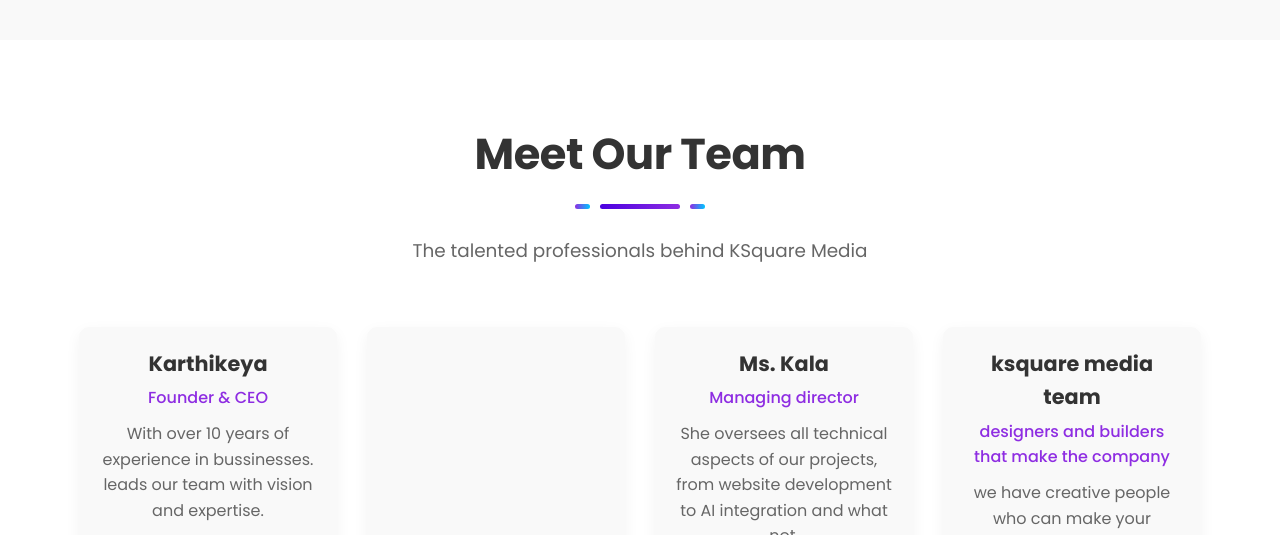
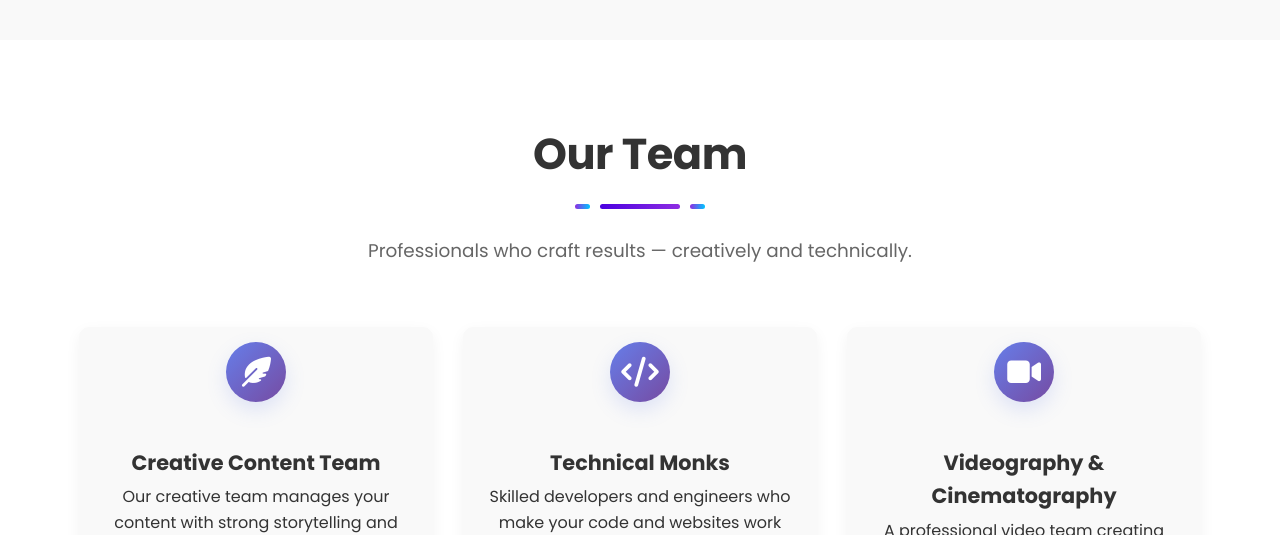
Before and after one commit to ShanmukhJava/ksquare-media, a plain HTML site: page about.html in a window 1280 px wide. Shown: the part 1970-2505 px from the top of the page. Drawn offline with nearby package versions, Linux system fonts and the light colour scheme.

Commit message:
changes in dec

```diff
--- a/about.html
+++ b/about.html
@@ -218,90 +218,57 @@
         </div>
       </div>
     </section>
-
     <section class="team">
       <div class="container">
         <div class="section-header" data-aos="fade-up">
-          <h2>Meet Our Team</h2>
+          <h2>Our Team</h2>
           <div class="underline"></div>
-          <p>The talented professionals behind KSquare Media</p>
+          <p>Professionals who craft results — creatively and technically.</p>
         </div>
+
         <div class="team-grid">
           <div class="team-member" data-aos="fade-up" data-aos-delay="100">
-            <div class="member-image">
-              <!-- <img
-                src="https://via.placeholder.com/300x300"
-                alt="Team Member"
-              /> -->
+            <div class="member-icon">
+              <i class="fas fa-feather-alt"></i>
             </div>
             <div class="member-info">
-              <h3>Karthikeya</h3>
-              <p class="position">Founder & CEO</p>
-              <p class="bio">
-                With over 10 years of experience in bussinesses. leads our team
-                with vision and expertise.
+              <h3>Creative Content Team</h3>
+              <p>
+                Our creative team manages your content with strong storytelling
+                and design to engage your audience.
               </p>
-              <div class="member-social">
-                <a href="#"><i class="fab fa-linkedin-in"></i></a>
-                <a href="#"><i class="fab fa-twitter"></i></a>
-              </div>
             </div>
           </div>
+
           <div class="team-member" data-aos="fade-up" data-aos-delay="200">
-            <div class="member-image">
-              <!-- <img
-                src="https://via.placeholder.com/300x300"
-                alt="Team Member"
-              /> -->
+            <div class="member-icon">
+              <i class="fas fa-code"></i>
             </div>
-            <!-- <div class="member-info">
-              <h3>Shanmukh</h3>
-              <p class="position">Creative Director</p>
-              <p class="bio">
-                He brings creativity and innovation to every project, ensuring
-                our clients' brands stand out.
+            <div class="member-info">
+              <h3>Technical Monks</h3>
+              <p>
+                Skilled developers and engineers who make your code and websites
+                work fast, secure and reliable.
               </p>
-              <div class="member-social">
-                <a href="#"><i class="fab fa-linkedin-in"></i></a>
-                <a href="#"><i class="fab fa-twitter"></i></a>
-              </div>
-            </div> -->
-          </div>
-          <div class="team-member" data-aos="fade-up" data-aos-delay="300">
-            <div class="member-image"></div>
-            <div class="member-info">
-              <h3>Ms. Kala</h3>
-              <p class="position">Managing director</p>
-              <p class="bio">
-                She oversees all technical aspects of our projects, from website
-                development to AI integration and what not.
-              </p>
-              <div class="member-social">
-                <a href="#"><i class="fab fa-linkedin-in"></i></a>
-                <a href="#"><i class="fab fa-twitter"></i></a>
-              </div>
             </div>
           </div>
-          <div class="team-member" data-aos="fade-up" data-aos-delay="400">
-            <div class="member-image"></div>
+
+          <div class="team-member" data-aos="fade-up" data-aos-delay="300">
+            <div class="member-icon">
+              <i class="fas fa-video"></i>
+            </div>
             <div class="member-info">
-              <h3>ksquare media team</h3>
-              <p class="position">
-                designers and builders that make the company
+              <h3>Videography & Cinematography</h3>
+              <p>
+                A professional video team creating cinematic visuals to elevate
+                your business and drive results.
               </p>
-              <p class="bio">
-                we have creative people who can make your brands growth
-                explosive.
-              </p>
-              <div class="member-social">
-                <a href="#"><i class="fab fa-linkedin-in"></i></a>
-                <a href="#"><i class="fab fa-twitter"></i></a>
-              </div>
             </div>
           </div>
         </div>
       </div>
     </section>
+
     <!-- Add this section before the CTA section -->
     <section class="faq">
       <div class="container">
--- a/css/style.css
+++ b/css/style.css
@@ -1994,3 +1994,78 @@
   background-color: rgba(142, 45, 226, 0.1);
   text-decoration: underline;
 }
+
+.member-icon {
+  width: 80px;
+  height: 80px;
+  border-radius: 50%;
+  display: flex;
+  align-items: center;
+  justify-content: center;
+  background: linear-gradient(135deg, #667eea 0%, #764ba2 100%);
+  color: #ffffff;
+  font-size: 28px;
+  box-shadow: 0 8px 20px rgba(102, 126, 234, 0.18);
+  margin-bottom: 16px;
+  flex: 0 0 auto;
+  transition: transform 0.28s ease, box-shadow 0.28s ease;
+}
+
+/* Ensure icon inside scales nicely */
+.member-icon i {
+  font-size: 30px;
+  line-height: 1;
+}
+
+/* Subtle lift on hover */
+.team-member:hover .member-icon {
+  transform: translateY(-6px);
+  box-shadow: 0 14px 30px rgba(102, 126, 234, 0.22);
+}
+
+/* Centering for desktop / mobile */
+.team-member {
+  display: flex;
+  flex-direction: column;
+  align-items: center;
+  text-align: center;
+  gap: 8px;
+}
+
+.member-icon {
+  margin-top: 15px;
+  width: 60px;
+  height: 60px;
+  border-radius: 50%;
+  display: flex;
+  align-items: center;
+  justify-content: center;
+  background: linear-gradient(135deg, #667eea 0%, #764ba2 100%);
+  color: #ffffff;
+  font-size: 28px;
+  box-shadow: 0 8px 20px rgba(102, 126, 234, 0.18);
+  margin-bottom: 16px;
+  flex: 0 0 auto;
+  transition: transform 0.28s ease, box-shadow 0.28s ease;
+}
+
+/* Ensure icon inside scales nicely */
+.member-icon i {
+  font-size: 30px;
+  line-height: 1;
+}
+
+/* Subtle lift on hover */
+.team-member:hover .member-icon {
+  transform: translateY(-6px);
+  box-shadow: 0 14px 30px rgba(102, 126, 234, 0.22);
+}
+
+/* Centering for desktop / mobile */
+.team-member {
+  display: flex;
+  flex-direction: column;
+  align-items: center;
+  text-align: center;
+  gap: 8px;
+}
```
Also changed, not shown: index.html (+1 -5 lines), ourstories.html (added).
